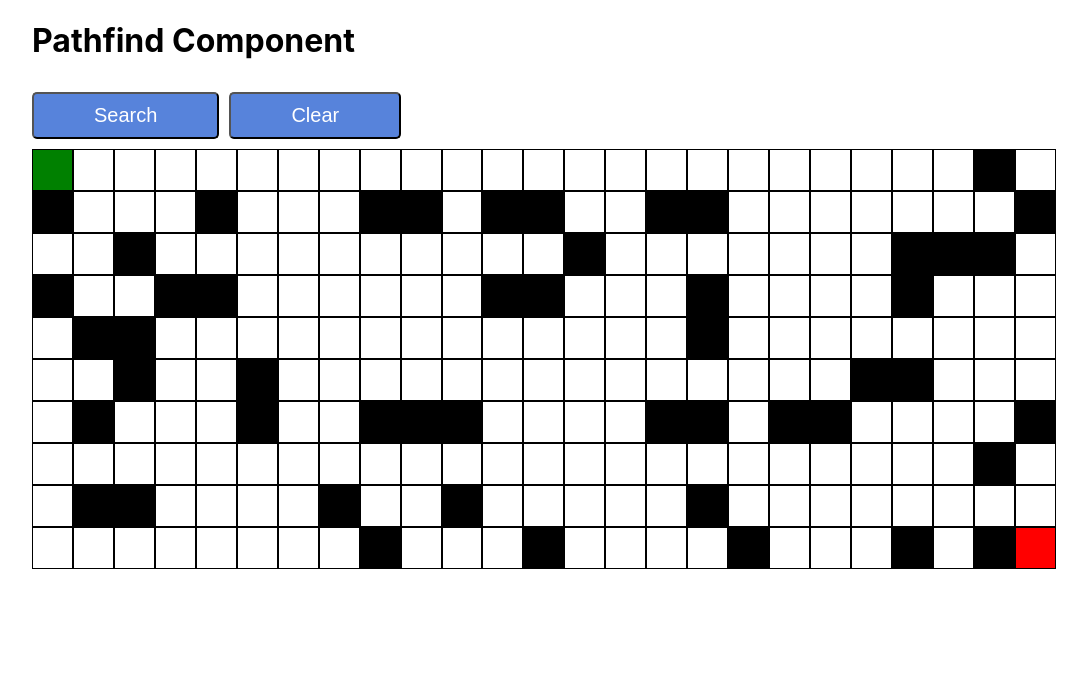
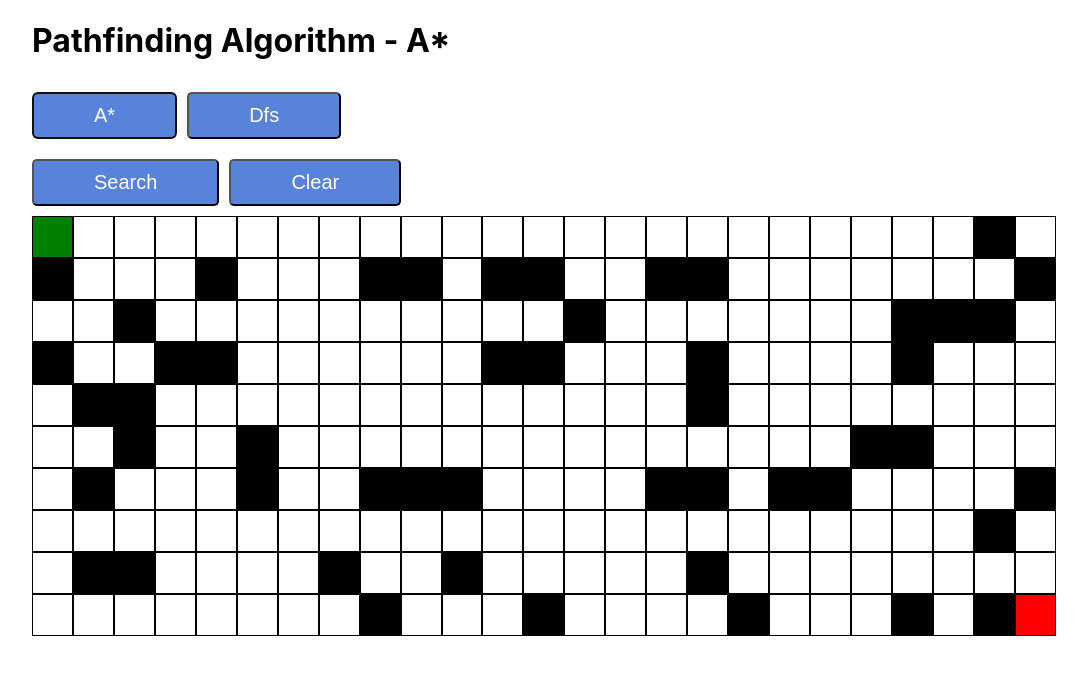
Before and after one commit to houghta4/pathfind, a React (Create React App) app: page / in a window 1280 px wide. Shown: the top 674 px of the page, without its empty margins (96-1183 px from the left). Built offline with nearby package versions, Linux system fonts and the light colour scheme.

Commit message:
dfs without path

```diff
--- a/src/algs/dfs.js
+++ b/src/algs/dfs.js
@@ -1 +1,31 @@
-//TODO
+//TODO can be modified to show "a" path, but its not shortest
+let visitedNodes = [],
+    path = [];
+
+function Dfs(startNode, endNode) {
+    dfsUtil(startNode, endNode);
+    console.log(visitedNodes);
+    return {path, visitedNodes};
+}
+
+function dfsUtil(cur, endNode) {
+
+
+    // if(!cur.isEnd){
+    //     visitedNodes.push(cur);
+    // }
+
+    if (cur === endNode){
+        return;
+    }
+
+    visitedNodes.push(cur);
+
+    for(let i of cur.neighbors){
+        if (!visitedNodes.includes(i) && !i.isWall){
+            dfsUtil(i, endNode);
+        }
+    }
+}
+
+export default Dfs;
--- a/src/components/Pathfind.js
+++ b/src/components/Pathfind.js
@@ -1,8 +1,17 @@
 import React, {useState, useEffect} from "react";
 import Node from "./Node";
 import Astar from "../algs/astar";
-import "../css/Pathfind.css"
+import Dfs from "../algs/dfs";
+import "../css/Pathfind.css";
 
+const ALGS = {
+    Astar: 0,
+    Dfs: 1,
+    Dijkstra: 2,
+    bfs: 3,
+};
+
+let CHOSEN_ALG = "A*";
 
 //TODO reset matrix on buttonclick to account for user selected walls?
 
@@ -22,7 +31,7 @@ const PathFind = () => {
     const [matrix, setMatrix] = useState([]);
     const [path, setPath] = useState([]);
     const [visitNodes, setVisitNodes] = useState([]);
-    const [error, setError] = useState("");
+    // const [error, setError] = useState("");
 
 
     // similar to componentDidMount();
@@ -79,19 +88,16 @@ const PathFind = () => {
             matrix.push(newRow);
         }
         addNeighbors(matrix);
+
+        // default to Astar
         const startNode = matrix[NODE_START_ROW][NODE_START_COL];
         const endNode = matrix[NODE_END_ROW][NODE_END_COL];
-
-        //TODO set up way for multiple algs. all need a path and visitedNodes
-
         startNode.isWall = false;
         endNode.isWall = false;
-        // matrix[1][0].isWall = true;
-        // matrix[0][1].isWall = true;
         let p = Astar(startNode, endNode);
         setPath(p.path);
         setVisitNodes(p.visitedNodes);
-        setError(p.error);
+
         return matrix;
     }
 
@@ -154,9 +160,42 @@ const PathFind = () => {
             }
         }
     }
+
+    //TODO need a boolean state to show if we need to run this every button press
+    //  spam clicking dfs crashes probably due to stack overflow
+    const searchMatrix = (algId) => {
+
+        //these will probably be pulled out of this method when a user can choose their own
+        const startNode = matrix[NODE_START_ROW][NODE_START_COL];
+        const endNode = matrix[NODE_END_ROW][NODE_END_COL];
+        console.log(algId);
+        console.log(CHOSEN_ALG);
+
+        startNode.isWall = false;
+        endNode.isWall = false;
+        let p = null;
+        if(algId == 0) {
+            console.log("Astar");
+            CHOSEN_ALG = "A*";
+            p = Astar(startNode, endNode);
+            setPath(p.path);
+            setVisitNodes(p.visitedNodes);
+        }else if (algId == 1){
+            console.log("Dfs");
+            CHOSEN_ALG = "Dfs";
+            p = Dfs(startNode, endNode);
+            setPath(p.path);
+            setVisitNodes(p.visitedNodes);
+        }
+    }
+    /* Temporary way to switch algs with buttons.
+        Definitely better to find what alg is picked using props and another component  */
     return (
         <div className="PathFindContainer">
-            <h1>Pathfind Component</h1>
+            <h1>Pathfinding Algorithm - {CHOSEN_ALG}</h1>
+            <button value={ALGS.Astar} onClick={n => searchMatrix(n.target.value)} autoFocus>A*</button>
+            <button value={ALGS.Dfs} onClick={n => searchMatrix(n.target.value)}>Dfs</button>
+            <br/>
             <button onClick={visualizePath}>Search</button>
             <button onClick={resetMatrix}>Clear</button>
             {matrixWithNodes}
```
